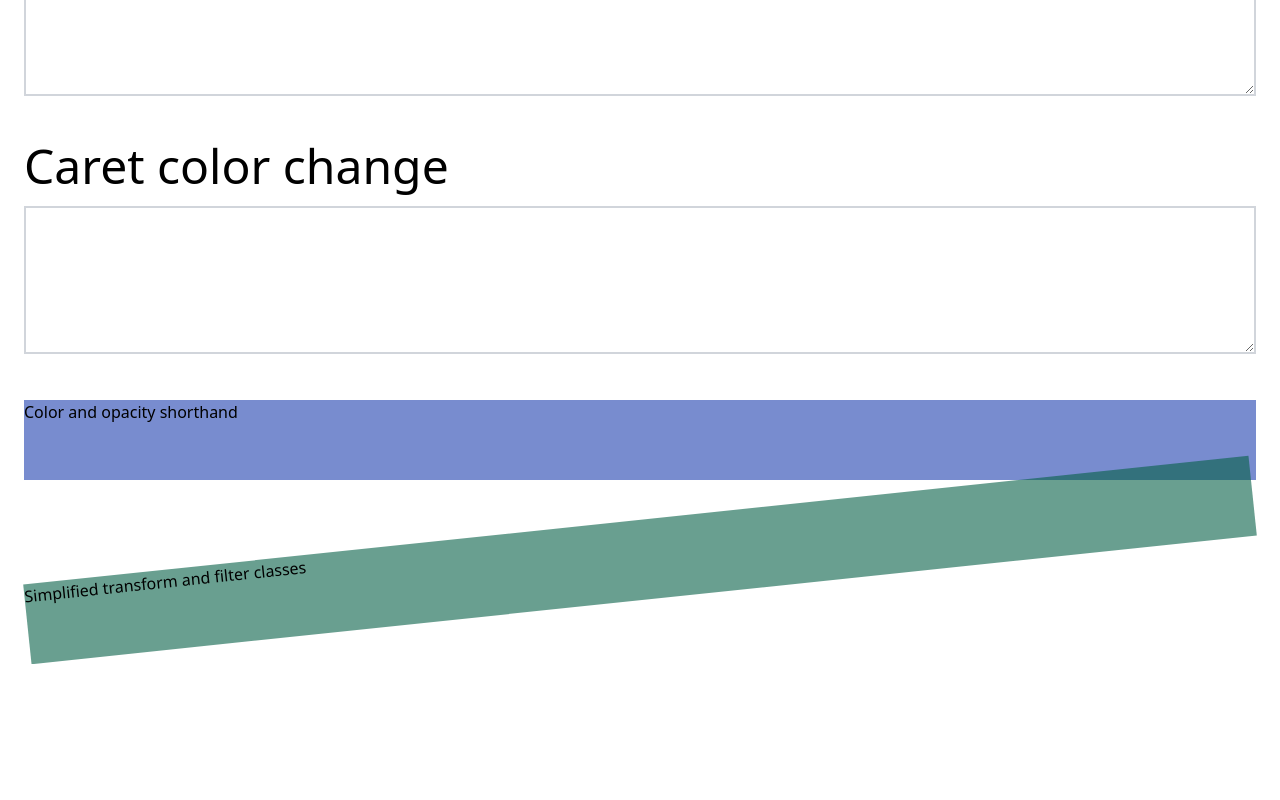
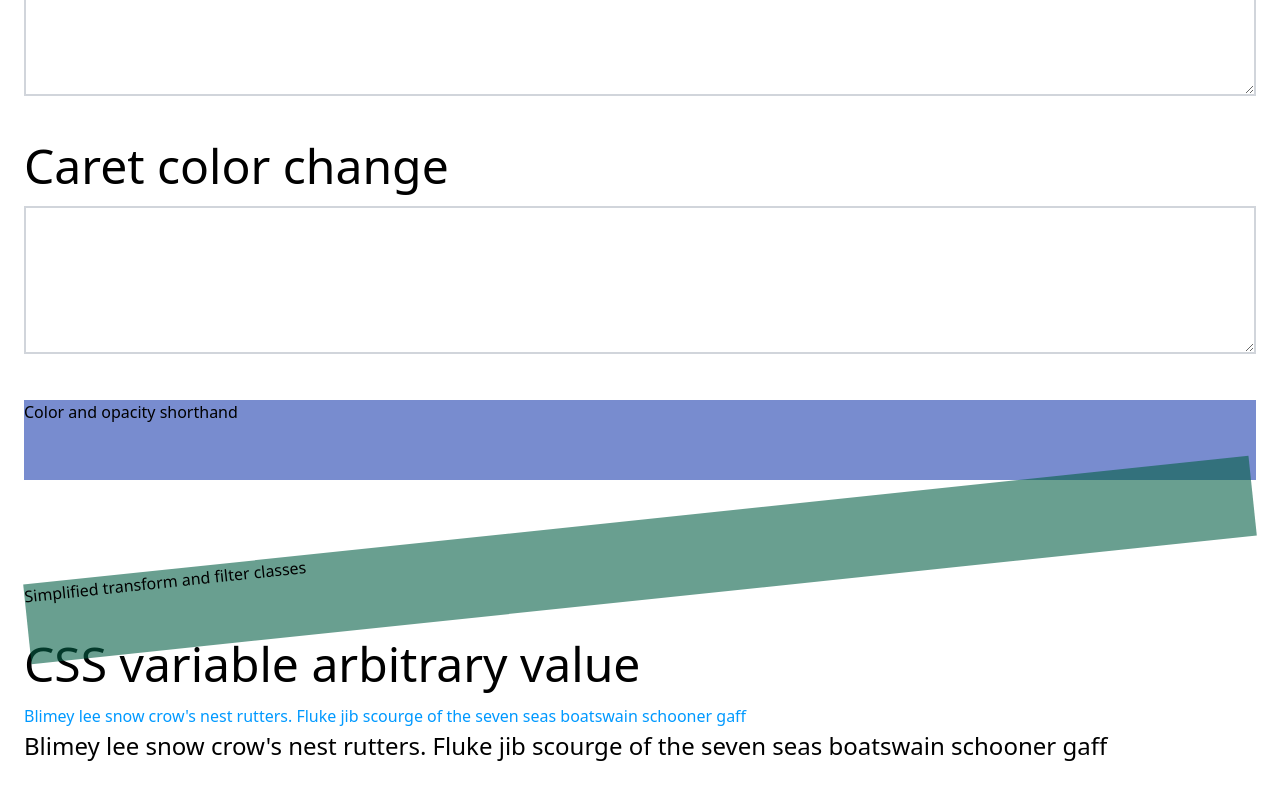
Before and after one commit to d3vkk/tailwindcss-2-transition, a plain HTML site: page pseudo-classes/index.html in a window 1280 px wide. Shown: the part 2734-3534 px from the top of the page. Before the commit the page ends 3398 px from the top, so only its background shows below. Drawn offline with Linux system fonts and the light colour scheme.

Commit message:
feat: CSS variable arbitrary value

```diff
--- a/pseudo-classes/index.html
+++ b/pseudo-classes/index.html
@@ -103,6 +103,22 @@
         <section class="mb-10 h-20 w-full bg-green-800/60 -rotate-6 background-blur-sm">
             Simplified transform and filter classes
         </section>
+        <section class="mb-10">
+            <h1 class="text-5xl mb-4">CSS variable arbitrary value</h1>
+            <style>
+                :root {
+                    --color-blue: #0099ff;
+                    --text-big: 1.5rem;
+                }
+
+            </style>
+            <p class="text-[color:var(--color-blue)]">
+                Blimey lee snow crow's nest rutters. Fluke jib scourge of the seven seas boatswain schooner gaff
+            </p>
+            <p class="text-[length:var(--text-big)]">
+                Blimey lee snow crow's nest rutters. Fluke jib scourge of the seven seas boatswain schooner gaff
+            </p>
+        </section>
 
     </body>
 </html>
```
Also changed, not shown: pseudo-classes/build/tailwind.css.
